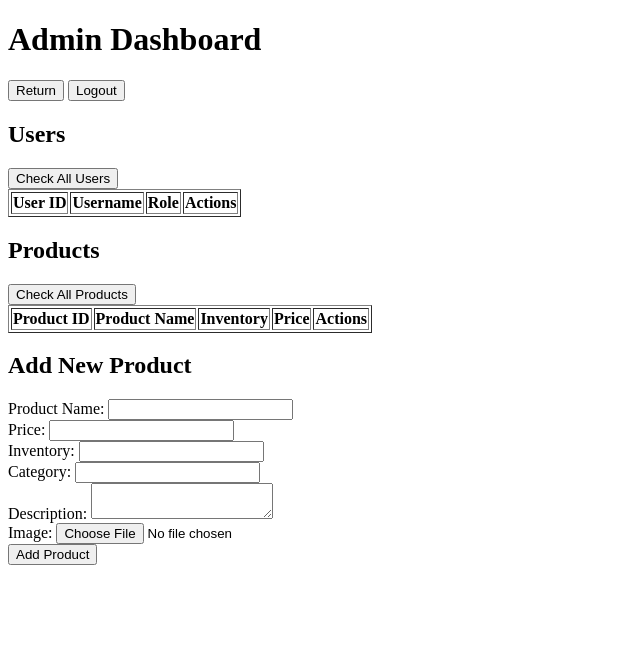
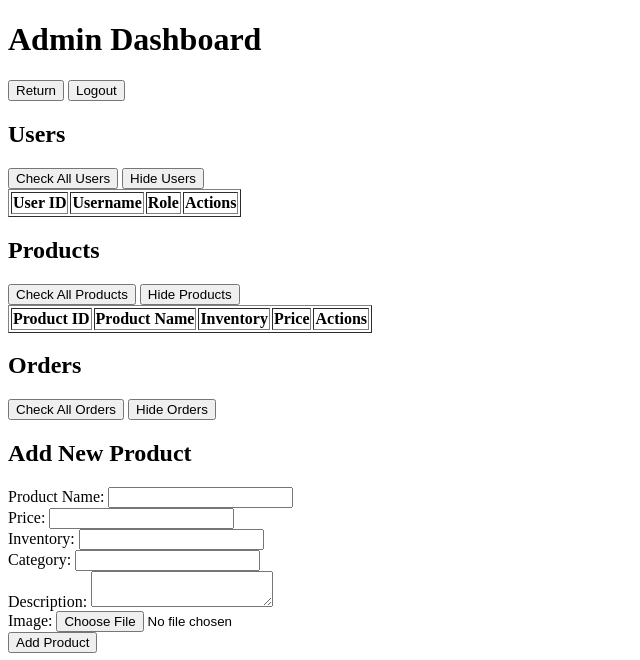
Before and after one commit to BigData2025-Rev/ruili-project1, a Flask app: template templates/admin.html in a window 1280 px wide. Shown: the top 660 px of the page, without its empty margins (0-640 px from the left). Run offline with Flask 3, Linux system fonts and the light colour scheme; the template is opened without the code that fills it, so the values that code supplies are empty.

Commit message:
All functions finished, admin now can check all orders in admin page.

```diff
--- a/static/js/admin.js
+++ b/static/js/admin.js
@@ -3,6 +3,7 @@ document.addEventListener('DOMContentLoaded', () => {
 
     // Fetch all users when "Check All Users" button is clicked
     document.getElementById('check-users-button').addEventListener('click', async () => {
+        document.getElementById('users-table').style.display = 'table-row-group';
         tableBody.innerHTML = ''; // Clear existing rows
         try {
             const response = await fetch('/users');
@@ -206,6 +207,71 @@ document.addEventListener('DOMContentLoaded', () => {
         }
     });
 
+    const ordersTable = document.getElementById('orders-table');
+    const ordersTableBody = document.getElementById('orders-table-body');
+
+    // Check All Orders
+    document.getElementById('check-orders-button').addEventListener('click', async () => {
+        ordersTableBody.innerHTML = ''; // Clear existing rows
+        try {
+            const response = await fetch('/orders');
+            const result = await response.json();
+
+            if (result.success) {
+                ordersTable.style.display = 'table'; // Show table
+
+                result.orders.forEach(order => {
+                    const row = document.createElement('tr');
+
+                    const orderIdCell = document.createElement('td');
+                    orderIdCell.textContent = order.id;
+                    row.appendChild(orderIdCell);
+
+                    const userIdCell = document.createElement('td');
+                    userIdCell.textContent = order.user_id;
+                    row.appendChild(userIdCell);
+
+                    const productIdCell = document.createElement('td');
+                    productIdCell.textContent = order.product_id;
+                    row.appendChild(productIdCell);
+
+                    const productNameCell = document.createElement('td');
+                    productNameCell.textContent = order.product_name || 'Unknown';
+                    row.appendChild(productNameCell);
+
+                    const quantityCell = document.createElement('td');
+                    quantityCell.textContent = order.quantity;
+                    row.appendChild(quantityCell);
+
+                    const orderDateCell = document.createElement('td');
+                    orderDateCell.textContent = new Date(order.order_date).toLocaleString();
+                    row.appendChild(orderDateCell);
+
+                    ordersTableBody.appendChild(row);
+                });
+            } else {
+                alert(result.message);
+            }
+        } catch (error) {
+            alert('Failed to fetch orders.');
+        }
+    });
+
+    // Hide Orders
+    document.getElementById('hide-orders-button').addEventListener('click', () => {
+        ordersTable.style.display = 'none';
+    });
+
+    // Hide Users
+    document.getElementById('hide-users-button').addEventListener('click', () => {
+        document.getElementById('users-table').style.display = 'none';
+    });
+
+    // Hide Products
+    document.getElementById('hide-products-button').addEventListener('click', () => {
+        document.getElementById('products-table').style.display = 'none';
+    });
+
     // Logout functionality
     document.getElementById('logout-button').addEventListener('click', async () => {
         const response = await fetch('/logout', { method: 'GET' });
--- a/templates/admin.html
+++ b/templates/admin.html
@@ -14,6 +14,7 @@
 
     <h2>Users</h2>
     <button id="check-users-button">Check All Users</button>
+    <button id="hide-users-button">Hide Users</button>
     <table border="1">
         <thead>
             <tr>
@@ -30,6 +31,7 @@
 
     <h2>Products</h2>
     <button id="check-products-button">Check All Products</button>
+    <button id="hide-products-button">Hide Products</button>
     <table border="1" id="products-table">
         <thead>
             <tr>
@@ -42,6 +44,25 @@
         </thead>
         <tbody id="products-table-body">
             <!-- Product rows will be dynamically populated here -->
+        </tbody>
+    </table>
+
+    <h2>Orders</h2>
+    <button id="check-orders-button">Check All Orders</button>
+    <button id="hide-orders-button">Hide Orders</button>
+    <table border="1" id="orders-table" style="display:none;">
+        <thead>
+            <tr>
+                <th>Order ID</th>
+                <th>User ID</th>
+                <th>Product ID</th>
+                <th>Product Name</th>
+                <th>Quantity</th>
+                <th>Order Date</th>
+            </tr>
+        </thead>
+        <tbody id="orders-table-body">
+            <!-- Order rows will be dynamically populated here -->
         </tbody>
     </table>
 
```
